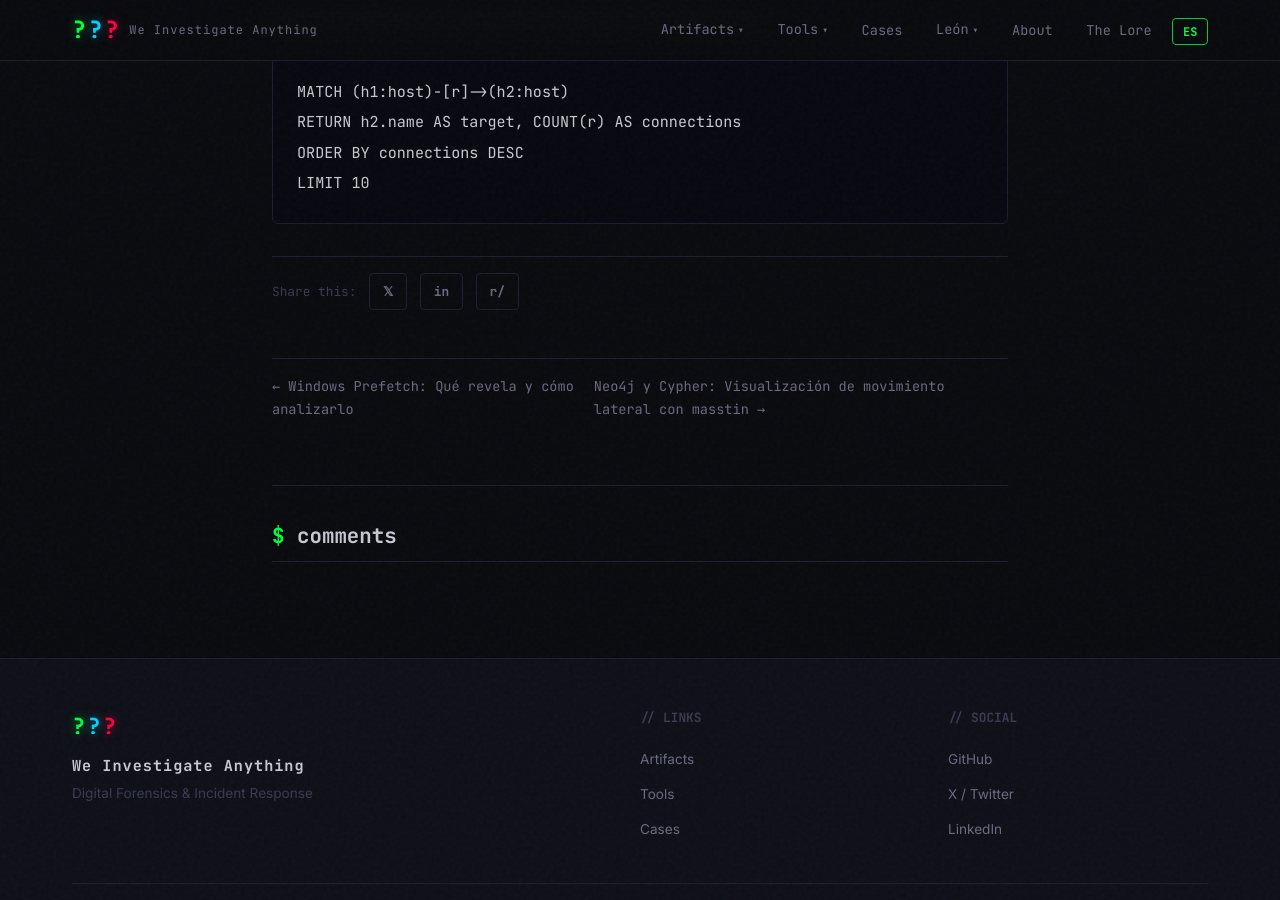
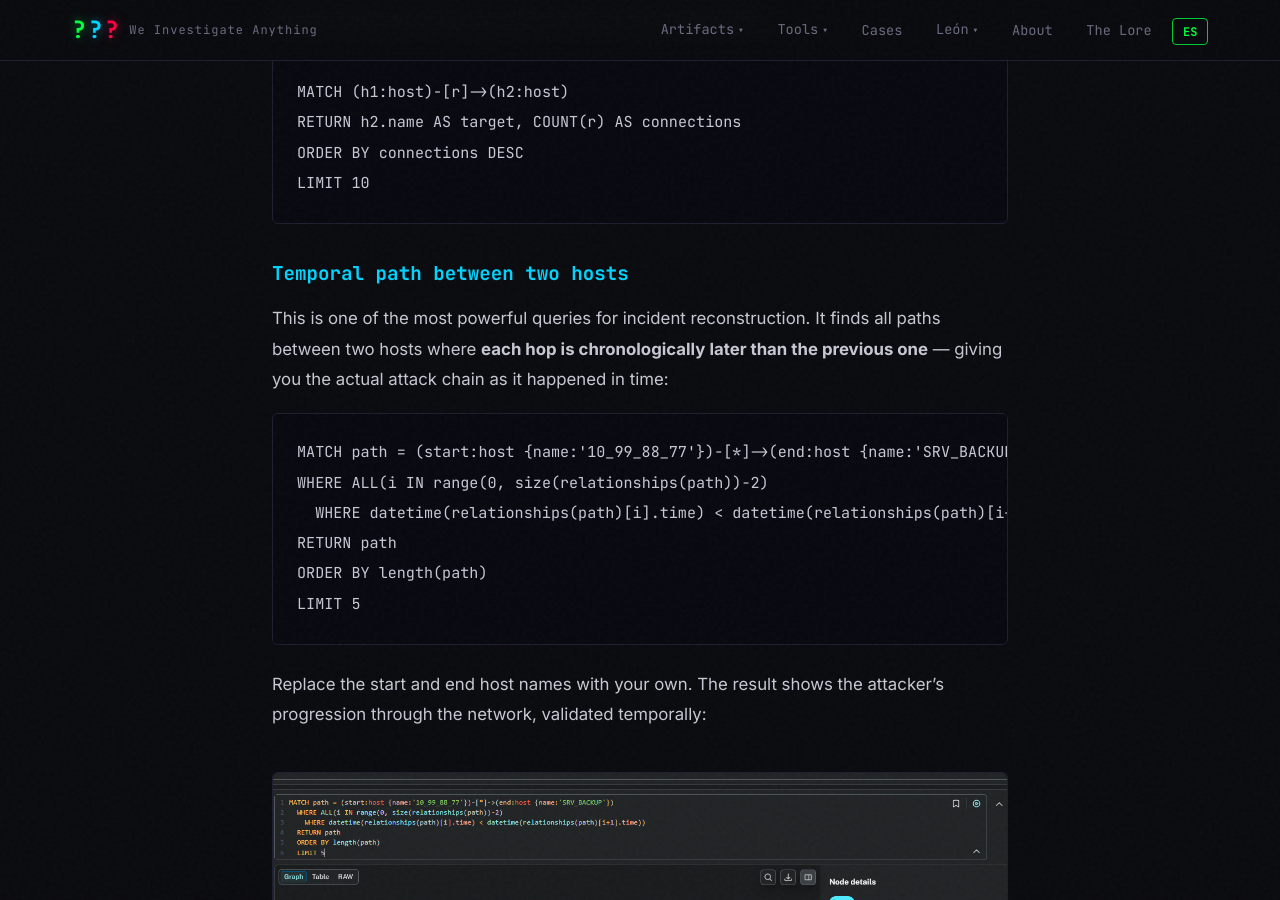
Before and after one commit to jupyterj0nes/jupyterj0nes.github.io, a Jekyll site: the page built from _posts/en/2026-04-07-neo4j-cypher-visualization.md, in a window 1280 px wide and 900 px high, scrolled down 4771 px. Built offline with Jekyll 4.4.1, drawn with Linux system fonts in a browser that asks for light colours; comment, search, counter and statistics services are not loaded.

Commit message:
Add temporal path query with screenshot to Neo4j/Cypher article (ES/EN)

````diff
--- a/_posts/en/2026-04-07-neo4j-cypher-visualization.md
+++ b/_posts/en/2026-04-07-neo4j-cypher-visualization.md
@@ -159,3 +159,20 @@ RETURN h2.name AS target, COUNT(r) AS connections
 ORDER BY connections DESC
 LIMIT 10
 ```
+
+### Temporal path between two hosts
+
+This is one of the most powerful queries for incident reconstruction. It finds all paths between two hosts where **each hop is chronologically later than the previous one** — giving you the actual attack chain as it happened in time:
+
+```cypher
+MATCH path = (start:host {name:'10_99_88_77'})-[*]->(end:host {name:'SRV_BACKUP'})
+WHERE ALL(i IN range(0, size(relationships(path))-2)
+  WHERE datetime(relationships(path)[i].time) < datetime(relationships(path)[i+1].time))
+RETURN path
+ORDER BY length(path)
+LIMIT 5
+```
+
+Replace the start and end host names with your own. The result shows the attacker's progression through the network, validated temporally:
+
+![Temporal path showing attack chain](/assets/images/temporal_path.png)
````
Also changed, not shown: _posts/es/2026-04-07-neo4j-cypher-visualization.md (+17 -0 lines), assets/images/temporal_path.png (added).
